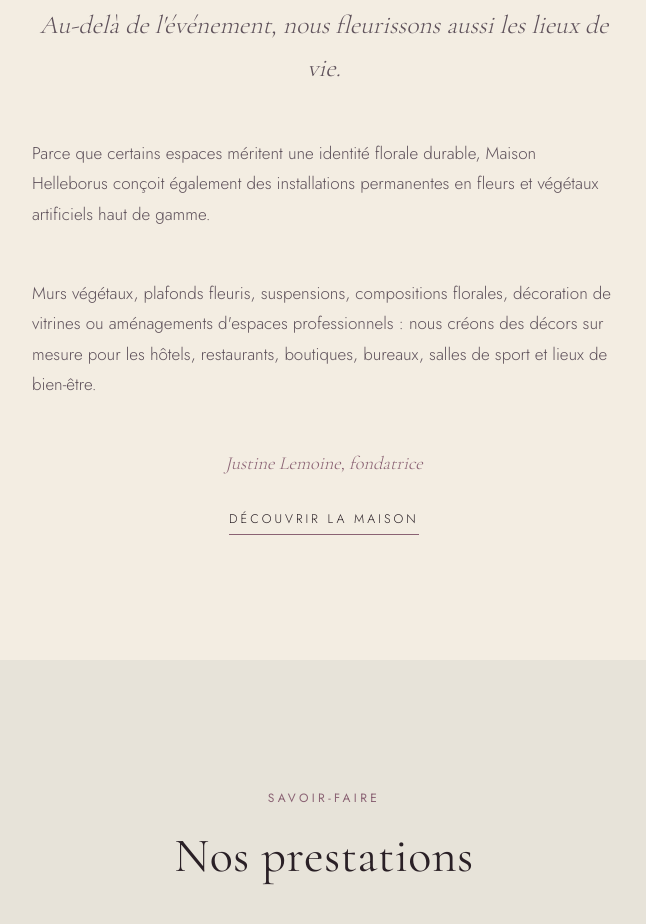
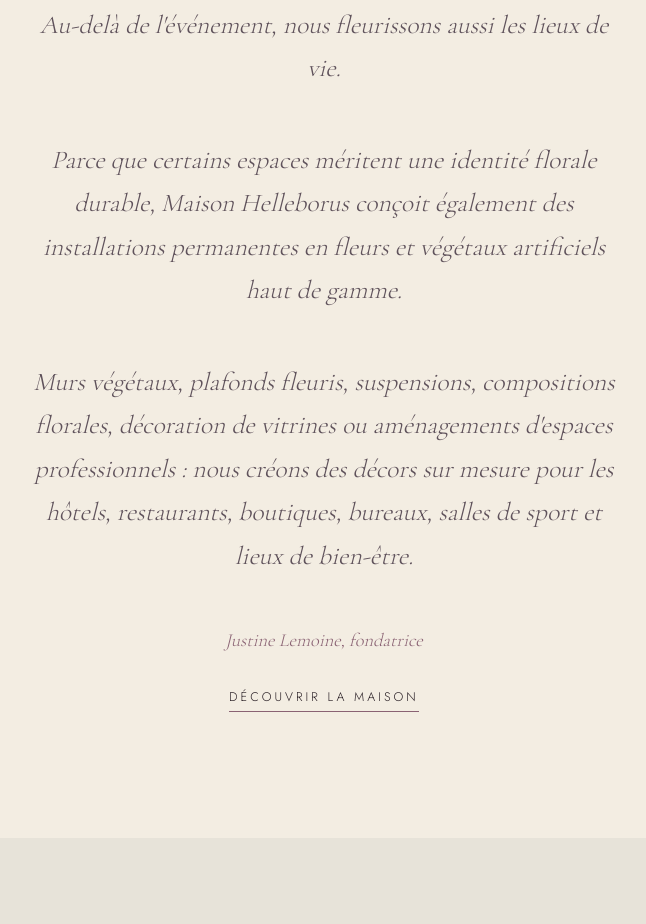
Before and after one commit to Rom-mtl/helleborus, a Next.js app: page / in a window 1280 px wide. Shown: the part 1760-2684 px from the top of the page, without its empty margins (316-962 px from the left). Built offline with nearby package versions, Linux system fonts and the light colour scheme.

Commit message:
Accueil : style lead uniforme sur les 4 paragraphes (2 colonnes conservées)

```diff
--- a/app/page.jsx
+++ b/app/page.jsx
@@ -65,19 +65,15 @@
 
           <div
             className="grid-2"
-            style={{
-              marginTop: '3rem',
-              textAlign: 'left',
-              alignItems: 'start',
-            }}
+            style={{ marginTop: '3rem', alignItems: 'start' }}
           >
-            <p style={{ color: 'var(--ink-soft)', lineHeight: 1.8 }}>
+            <p className="lead">
               Parce que certains espaces méritent une identité florale
               durable, Maison Helleborus conçoit également des
               installations permanentes en fleurs et végétaux artificiels
               haut de gamme.
             </p>
-            <p style={{ color: 'var(--ink-soft)', lineHeight: 1.8 }}>
+            <p className="lead">
               Murs végétaux, plafonds fleuris, suspensions, compositions
               florales, décoration de vitrines ou aménagements
               d&apos;espaces professionnels&nbsp;: nous créons des décors
```
